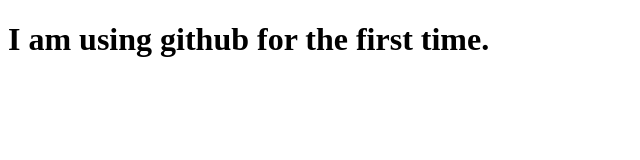
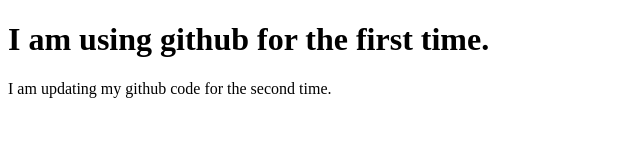
Before and after one commit to md-rajibul/first-project, a plain HTML site: page index.html in a window 1280 px wide. Shown: the whole page, without its empty margins (0-640 px from the left). Drawn offline with Linux system fonts and the light colour scheme.

Commit message:
ADDED: a paragraph part

```diff
--- a/index.html
+++ b/index.html
@@ -8,5 +8,6 @@
 </head>
 <body>
   <h1>I am using github for the first time.</h1>
+  <p>I am updating my github code for the second time.</p>
 </body>
 </html>
```
